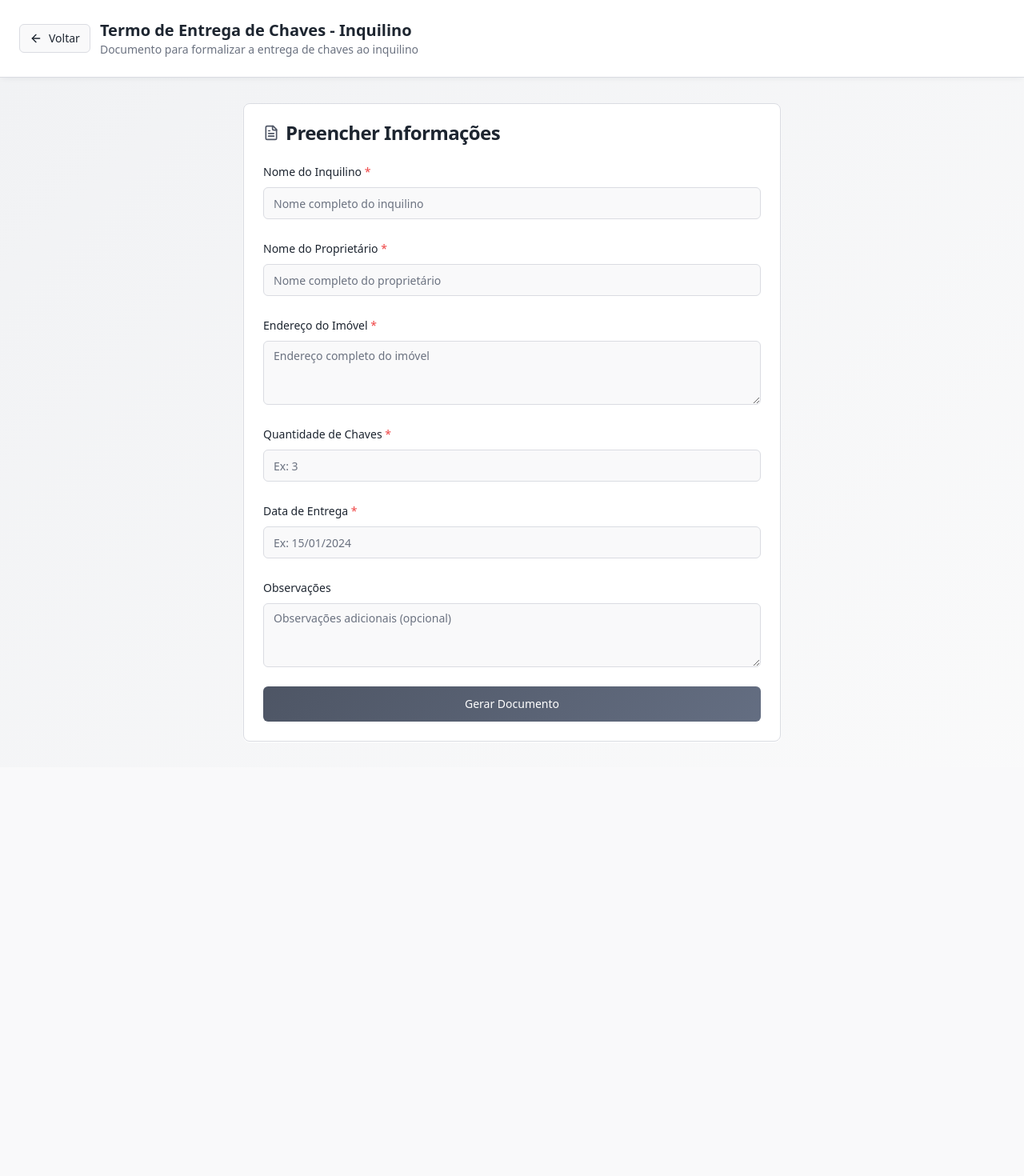
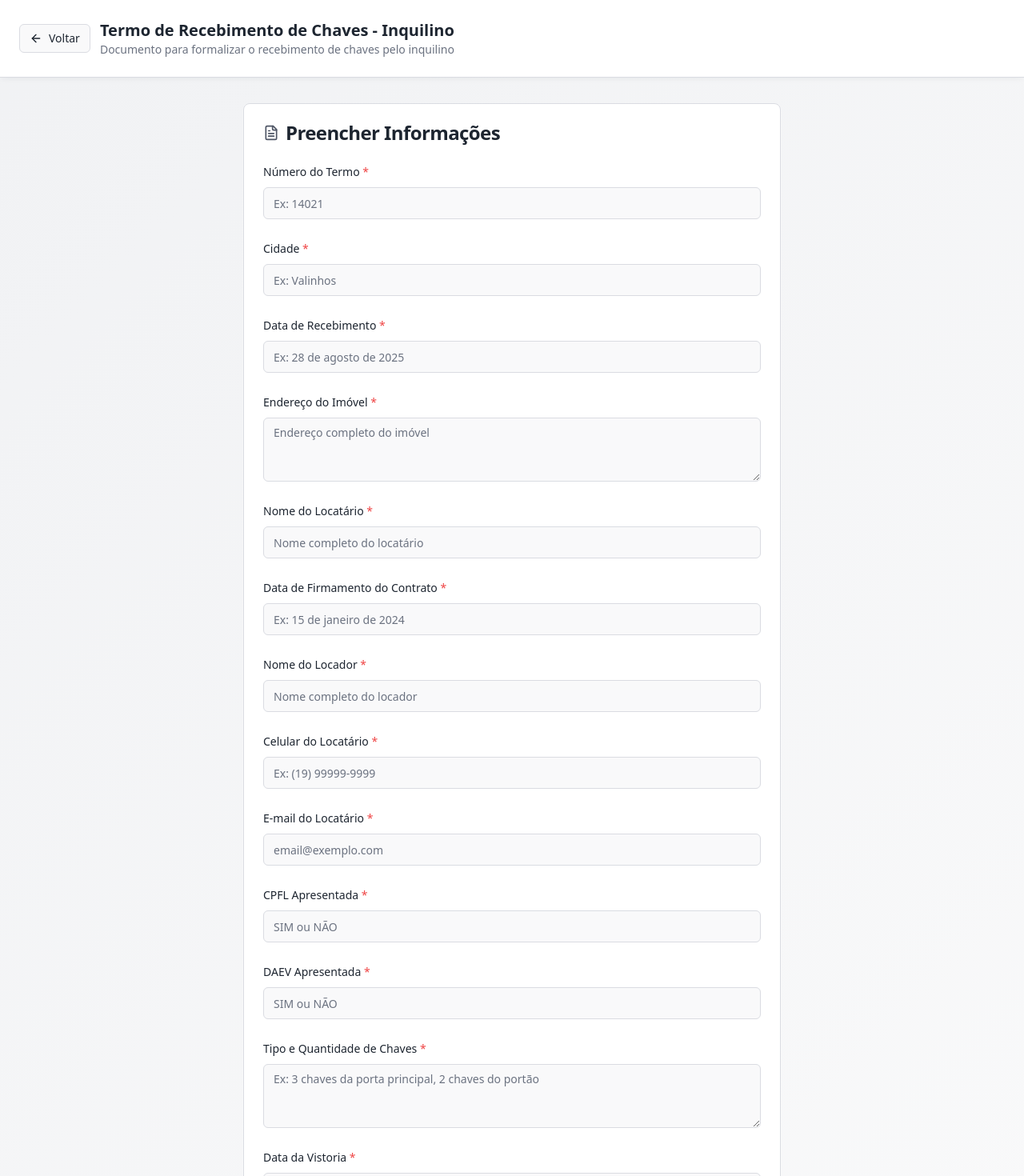
Before and after one commit to VictorCainj/doc-forge-buddy, a React (Vite) app: page /documento/termo-inquilino in a window 1280 px wide. Shown: the top 1470 px of the page at 80% size. Before the commit the page ends 959 px from the top, so only its background shows below. Built offline with nearby package versions, Linux system fonts and the light colour scheme.

Commit message:
Atualizar modelo de documento

```diff
--- a/src/pages/TermoInquilino.tsx
+++ b/src/pages/TermoInquilino.tsx
@@ -2,36 +2,54 @@ import DocumentForm from "@/components/DocumentForm";
 
 const TermoInquilino = () => {
   const fields = [
-    { name: "nomeInquilino", label: "Nome do Inquilino", type: "text" as const, required: true, placeholder: "Nome completo do inquilino" },
-    { name: "nomeProprietario", label: "Nome do Proprietário", type: "text" as const, required: true, placeholder: "Nome completo do proprietário" },
+    { name: "numeroTermo", label: "Número do Termo", type: "text" as const, required: true, placeholder: "Ex: 14021" },
+    { name: "cidade", label: "Cidade", type: "text" as const, required: true, placeholder: "Ex: Valinhos" },
+    { name: "dataRecebimento", label: "Data de Recebimento", type: "text" as const, required: true, placeholder: "Ex: 28 de agosto de 2025" },
     { name: "endereco", label: "Endereço do Imóvel", type: "textarea" as const, required: true, placeholder: "Endereço completo do imóvel" },
-    { name: "quantidadeChaves", label: "Quantidade de Chaves", type: "number" as const, required: true, placeholder: "Ex: 3" },
-    { name: "dataEntrega", label: "Data de Entrega", type: "text" as const, required: true, placeholder: "Ex: 15/01/2024" },
-    { name: "observacoes", label: "Observações", type: "textarea" as const, placeholder: "Observações adicionais (opcional)" }
+    { name: "nomeLocatario", label: "Nome do Locatário", type: "text" as const, required: true, placeholder: "Nome completo do locatário" },
+    { name: "dataContrato", label: "Data de Firmamento do Contrato", type: "text" as const, required: true, placeholder: "Ex: 15 de janeiro de 2024" },
+    { name: "nomeLocador", label: "Nome do Locador", type: "text" as const, required: true, placeholder: "Nome completo do locador" },
+    { name: "celularLocatario", label: "Celular do Locatário", type: "text" as const, required: true, placeholder: "Ex: (19) 99999-9999" },
+    { name: "emailLocatario", label: "E-mail do Locatário", type: "text" as const, required: true, placeholder: "email@exemplo.com" },
+    { name: "cpfl", label: "CPFL Apresentada", type: "text" as const, required: true, placeholder: "SIM ou NÃO" },
+    { name: "daev", label: "DAEV Apresentada", type: "text" as const, required: true, placeholder: "SIM ou NÃO" },
+    { name: "tipoQuantidadeChaves", label: "Tipo e Quantidade de Chaves", type: "textarea" as const, required: true, placeholder: "Ex: 3 chaves da porta principal, 2 chaves do portão" },
+    { name: "dataVistoria", label: "Data da Vistoria", type: "text" as const, required: true, placeholder: "Ex: 28/08/2025" },
+    { name: "condicaoImovel", label: "Condição do Imóvel", type: "text" as const, required: true, placeholder: "De acordo com vistoria inicial ou Não conforme" },
+    { name: "nomeQuemRetira", label: "Nome de Quem Retira a Chave", type: "text" as const, required: true, placeholder: "Nome completo" }
   ];
 
   const template = `
-**TERMO DE ENTREGA DE CHAVES - INQUILINO**
+**TERMO DE RECEBIMENTO DE CHAVES – {{numeroTermo}}**
 
-Eu, **{{nomeProprietario}}**, proprietário do imóvel localizado no endereço **{{endereco}}**, declaro que entreguei ao inquilino **{{nomeInquilino}}** um total de **{{quantidadeChaves}}** chave(s) do referido imóvel.
+{{cidade}}, {{dataRecebimento}}.
 
-**Data da Entrega:** {{dataEntrega}}
+Pelo presente, recebemos as chaves do imóvel sito à **{{endereco}}**, ora locado **{{nomeLocatario}}**, devidamente qualificados no contrato de locação residencial firmado em **{{dataContrato}}**.
 
-**Endereço do Imóvel:** {{endereco}}
+**LOCADOR DO IMÓVEL:** {{nomeLocador}}
+**DADOS DOS LOCATÁRIOS:** {{nomeLocatario}}
+**Celular:** {{celularLocatario}} **E-mail:** {{emailLocatario}}
 
-**Quantidade de Chaves Entregues:** {{quantidadeChaves}} unidade(s)
+**COMPROVANTES DE CONTAS DE CONSUMO APRESENTADAS (CPFL):**
+**CPFL:** {{cpfl}}                     **DAEV:** {{daev}}
+**OBS:** Caso haja valor integral ou proporcional das contas de consumo, referente ao período do contrato até a efetiva entrega de chaves será de responsabilidade do Locatário.
 
-**Observações:** {{observacoes}}
+**Entregue na Madia Imóveis a relação de chaves:**
+Foi entregue **{{tipoQuantidadeChaves}}**
 
-O inquilino se compromete a devolver todas as chaves em perfeito estado no término do contrato de locação, sob pena de arcar com os custos de substituição das fechaduras.
+**Vistoria realizada em** {{dataVistoria}}
 
-Este documento serve como comprovante da entrega das chaves e faz parte integrante do contrato de locação.
+**Condição do imóvel:** {{condicaoImovel}}
 
-____________________                           ____________________
-{{nomeProprietario}}                           {{nomeInquilino}}
-(Proprietário)                                 (Inquilino)
+(  ) Imóvel entregue de acordo com a vistoria inicial
+(  ) Imóvel não foi entregue de acordo com a vistoria inicial, constando itens a serem reparados de responsabilidade do locatário. Irá ser realizado um orçamento dos reparos e cobrado no valor da rescisão.
 
-Data: {{dataEntrega}}
+
+                                          __________________________________________
+                                                       {{nomeQuemRetira}}
+
+________________________________________
+  VICTOR CAIN JORGE
   `;
 
   const handleGenerate = (data: Record<string, string>) => {
@@ -40,8 +58,8 @@ Data: {{dataEntrega}}
 
   return (
     <DocumentForm
-      title="Termo de Entrega de Chaves - Inquilino"
-      description="Documento para formalizar a entrega de chaves ao inquilino"
+      title="Termo de Recebimento de Chaves - Inquilino"
+      description="Documento para formalizar o recebimento de chaves pelo inquilino"
       fields={fields}
       template={template}
       onGenerate={handleGenerate}
```
